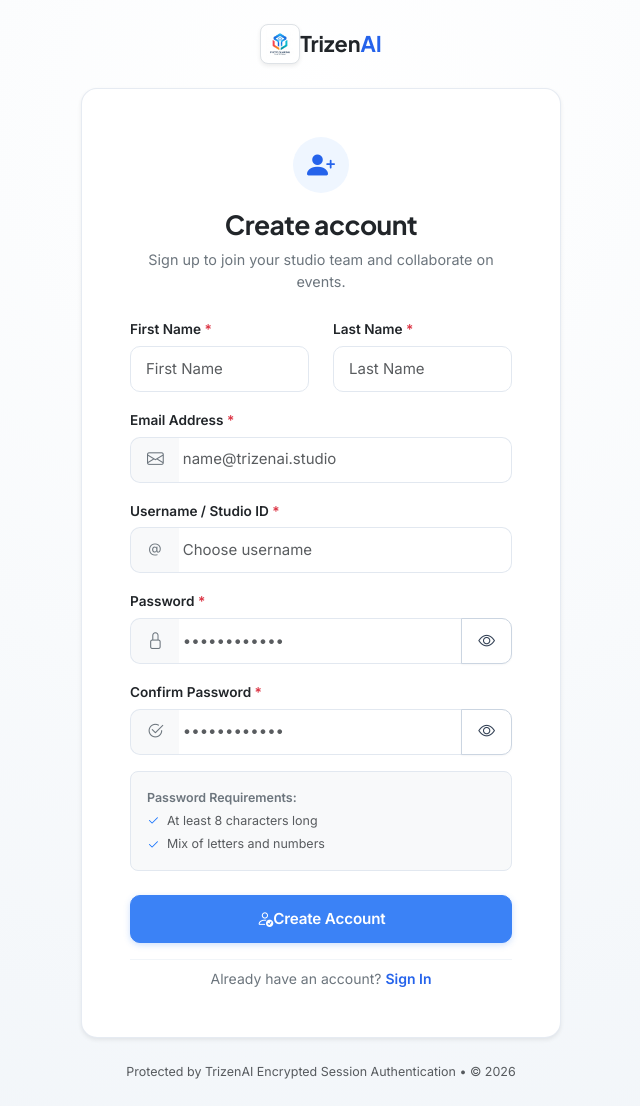
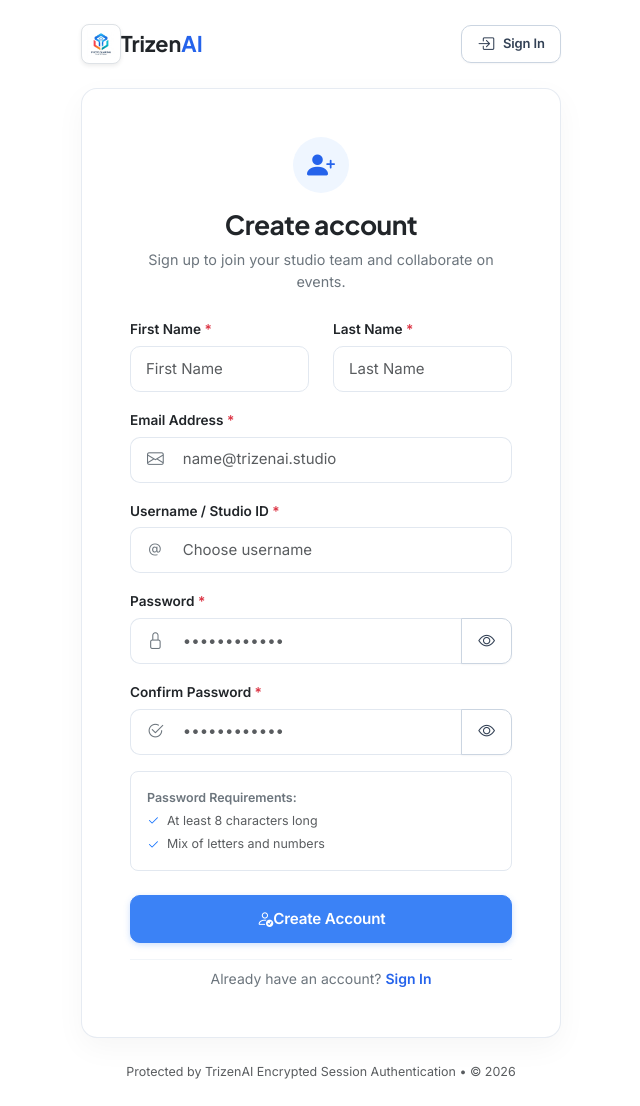
Before and after one commit to karthi11040/trizenai-photo-sharing, a Django app: page /accounts/register/ in a window 1280 px wide. Shown: the whole page, without its empty margins (319-959 px from the left). Run offline with Django 5.2, Linux system fonts and the light colour scheme; parts of the project's set-up code (start-up, migrations or seed data) failed here and were passed over; some libraries are stand-ins or nearby versions.

Commit message:
style(auth): convert all authentication pages to pure white theme

```diff
--- a/templates/accounts/register.html
+++ b/templates/accounts/register.html
@@ -8,11 +8,11 @@
 {% block public_main_class %}p-0 m-0 w-100{% endblock %}
 
 {% block content %}
-<div class="min-vh-100 d-flex flex-column align-items-center justify-content-center p-4 bg-slate-50"
-    style="background: radial-gradient(circle at 50% 10%, #ffffff 0%, #f1f5f9 100%);">
+<div class="min-vh-100 d-flex flex-column align-items-center justify-content-center p-4 bg-white">
 
-    <!-- Top Brand Logo -->
-    <a href="{% url 'home' %}" class="d-flex align-items-center gap-2.5 text-decoration-none mb-4">
+    <!-- Top Navigation & Brand Header -->
+    <div class="w-100 d-flex justify-content-between align-items-center mb-4" style="max-width: 480px;">
+        <a href="{% url 'home' %}" class="d-flex align-items-center gap-2.5 text-decoration-none">
             <div class="d-flex align-items-center justify-content-center bg-white rounded-3 p-1 shadow-sm border"
                 style="width: 40px; height: 40px; border-color: #e2e8f0;">
                 <img src="{% static 'img/logo-icon.png' %}" alt="TrizenAI" width="28" height="28">
@@ -21,10 +21,16 @@
                 style="font-size: 1.35rem; font-family: var(--font-family-display);">Trizen<span
                     style="color: #2563eb;">AI</span></span>
         </a>
+        <a href="{% url 'accounts:login' %}"
+            class="btn btn-sm btn-outline-secondary rounded-pill px-3 py-1.5 fw-semibold d-flex align-items-center gap-1.5"
+            style="font-size: 0.825rem;">
+            <i class="bi bi-box-arrow-in-right"></i> Sign In
+        </a>
+    </div>
 
     <!-- Auth Card -->
-    <div class="card border rounded-4 p-4 p-sm-5 bg-white w-100 shadow-sm"
-        style="max-width: 480px; border-color: #e2e8f0; box-shadow: 0 10px 25px -5px rgba(0, 0, 0, 0.05);">
+    <div class="card border rounded-4 p-4 p-sm-5 bg-white w-100"
+        style="max-width: 480px; border-color: #e2e8f0; box-shadow: 0 10px 30px rgba(0, 0, 0, 0.04);">
 
         <div class="text-center mb-4">
             <div class="d-inline-flex align-items-center justify-content-center rounded-circle mb-3 mx-auto"
@@ -64,7 +70,7 @@
                     </label>
                     <input type="text" name="{{ form.first_name.name }}" id="{{ form.first_name.id_for_label }}"
                         value="{{ form.first_name.value|default:'' }}" placeholder="First Name" autocomplete="given-name"
-                        required class="form-control {% if form.first_name.errors %}is-invalid{% endif %}"
+                        required class="form-control bg-white {% if form.first_name.errors %}is-invalid{% endif %}"
                         style="border-color: #e2e8f0; border-radius: 10px; min-height: 46px; font-size: 0.9375rem;">
                     {% if form.first_name.errors %}
                     <div class="text-danger small mt-1" style="font-size: 0.75rem;">{{ form.first_name.errors|first }}</div>
@@ -77,7 +83,7 @@
                     </label>
                     <input type="text" name="{{ form.last_name.name }}" id="{{ form.last_name.id_for_label }}"
                         value="{{ form.last_name.value|default:'' }}" placeholder="Last Name" autocomplete="family-name"
-                        required class="form-control {% if form.last_name.errors %}is-invalid{% endif %}"
+                        required class="form-control bg-white {% if form.last_name.errors %}is-invalid{% endif %}"
                         style="border-color: #e2e8f0; border-radius: 10px; min-height: 46px; font-size: 0.9375rem;">
                     {% if form.last_name.errors %}
                     <div class="text-danger small mt-1" style="font-size: 0.75rem;">{{ form.last_name.errors|first }}</div>
@@ -92,13 +98,13 @@
                     Email Address <span class="text-danger">*</span>
                 </label>
                 <div class="input-group">
-                    <span class="input-group-text bg-light text-muted border-end-0 px-3"
-                        style="background-color: #f8fafc; border-color: #e2e8f0; border-top-left-radius: 10px; border-bottom-left-radius: 10px;">
+                    <span class="input-group-text bg-white text-muted border-end-0 px-3"
+                        style="border-color: #e2e8f0; border-top-left-radius: 10px; border-bottom-left-radius: 10px;">
                         <i class="bi bi-envelope text-secondary" style="font-size: 1.05rem;"></i>
                     </span>
                     <input type="email" name="{{ form.email.name }}" id="{{ form.email.id_for_label }}"
                         value="{{ form.email.value|default:'' }}" placeholder="name@trizenai.studio" autocomplete="email"
-                        required class="form-control border-start-0 ps-1 {% if form.email.errors %}is-invalid{% endif %}"
+                        required class="form-control border-start-0 ps-1 bg-white {% if form.email.errors %}is-invalid{% endif %}"
                         style="border-color: #e2e8f0; border-top-right-radius: 10px; border-bottom-right-radius: 10px; min-height: 46px; font-size: 0.9375rem;">
                 </div>
                 {% if form.email.errors %}
@@ -115,13 +121,13 @@
                     Username / Studio ID <span class="text-danger">*</span>
                 </label>
                 <div class="input-group">
-                    <span class="input-group-text bg-light text-muted border-end-0 px-3"
-                        style="background-color: #f8fafc; border-color: #e2e8f0; border-top-left-radius: 10px; border-bottom-left-radius: 10px;">
+                    <span class="input-group-text bg-white text-muted border-end-0 px-3"
+                        style="border-color: #e2e8f0; border-top-left-radius: 10px; border-bottom-left-radius: 10px;">
                         <i class="bi bi-at text-secondary" style="font-size: 1.05rem;"></i>
                     </span>
                     <input type="text" name="{{ form.username.name }}" id="{{ form.username.id_for_label }}"
                         value="{{ form.username.value|default:'' }}" placeholder="Choose username" autocomplete="username"
-                        required class="form-control border-start-0 ps-1 {% if form.username.errors %}is-invalid{% endif %}"
+                        required class="form-control border-start-0 ps-1 bg-white {% if form.username.errors %}is-invalid{% endif %}"
                         style="border-color: #e2e8f0; border-top-right-radius: 10px; border-bottom-right-radius: 10px; min-height: 46px; font-size: 0.9375rem;">
                 </div>
                 {% if form.username.errors %}
@@ -138,17 +144,17 @@
                     Password <span class="text-danger">*</span>
                 </label>
                 <div class="input-group">
-                    <span class="input-group-text bg-light text-muted border-end-0 px-3"
-                        style="background-color: #f8fafc; border-color: #e2e8f0; border-top-left-radius: 10px; border-bottom-left-radius: 10px;">
+                    <span class="input-group-text bg-white text-muted border-end-0 px-3"
+                        style="border-color: #e2e8f0; border-top-left-radius: 10px; border-bottom-left-radius: 10px;">
                         <i class="bi bi-lock text-secondary" style="font-size: 1.05rem;"></i>
                     </span>
                     <input type="password" name="{{ form.password.name }}" id="{{ form.password.id_for_label }}"
                         placeholder="••••••••••••" autocomplete="new-password" required
-                        class="form-control border-start-0 border-end-0 px-1 {% if form.password.errors %}is-invalid{% endif %}"
+                        class="form-control border-start-0 border-end-0 px-1 bg-white {% if form.password.errors %}is-invalid{% endif %}"
                         style="border-color: #e2e8f0; min-height: 46px; font-size: 0.9375rem;">
-                    <button class="btn btn-outline-secondary border-start-0 px-3 d-flex align-items-center justify-content-center text-muted"
+                    <button class="btn btn-outline-secondary border-start-0 px-3 d-flex align-items-center justify-content-center text-muted bg-white"
                         type="button" data-password-toggle="{{ form.password.id_for_label }}" aria-label="Show password"
-                        style="border-color: #e2e8f0; background-color: #f8fafc; border-top-right-radius: 10px; border-bottom-right-radius: 10px;">
+                        style="border-color: #e2e8f0; border-top-right-radius: 10px; border-bottom-right-radius: 10px;">
                         <i class="bi bi-eye"></i>
                     </button>
                 </div>
@@ -166,18 +172,18 @@
                     Confirm Password <span class="text-danger">*</span>
                 </label>
                 <div class="input-group">
-                    <span class="input-group-text bg-light text-muted border-end-0 px-3"
-                        style="background-color: #f8fafc; border-color: #e2e8f0; border-top-left-radius: 10px; border-bottom-left-radius: 10px;">
+                    <span class="input-group-text bg-white text-muted border-end-0 px-3"
+                        style="border-color: #e2e8f0; border-top-left-radius: 10px; border-bottom-left-radius: 10px;">
                         <i class="bi bi-check2-circle text-secondary" style="font-size: 1.05rem;"></i>
                     </span>
                     <input type="password" name="{{ form.confirm_password.name }}"
                         id="{{ form.confirm_password.id_for_label }}" placeholder="••••••••••••" autocomplete="new-password"
-                        required class="form-control border-start-0 border-end-0 px-1 {% if form.confirm_password.errors %}is-invalid{% endif %}"
+                        required class="form-control border-start-0 border-end-0 px-1 bg-white {% if form.confirm_password.errors %}is-invalid{% endif %}"
                         style="border-color: #e2e8f0; min-height: 46px; font-size: 0.9375rem;">
-                    <button class="btn btn-outline-secondary border-start-0 px-3 d-flex align-items-center justify-content-center text-muted"
+                    <button class="btn btn-outline-secondary border-start-0 px-3 d-flex align-items-center justify-content-center text-muted bg-white"
                         type="button" data-password-toggle="{{ form.confirm_password.id_for_label }}"
                         aria-label="Show password"
-                        style="border-color: #e2e8f0; background-color: #f8fafc; border-top-right-radius: 10px; border-bottom-right-radius: 10px;">
+                        style="border-color: #e2e8f0; border-top-right-radius: 10px; border-bottom-right-radius: 10px;">
                         <i class="bi bi-eye"></i>
                     </button>
                 </div>
@@ -189,7 +195,7 @@
             </div>
 
             <!-- Requirements Box -->
-            <div class="p-3 mb-4 rounded-3 bg-light border" style="font-size: 0.78rem; border-color: #e2e8f0 !important;">
+            <div class="p-3 mb-4 rounded-3 bg-white border" style="font-size: 0.78rem; border-color: #e2e8f0 !important;">
                 <div class="fw-semibold text-secondary mb-1">Password Requirements:</div>
                 <div class="text-muted d-flex flex-column gap-1">
                     <div><i class="bi bi-check2 text-primary me-1 fw-bold"></i> At least 8 characters long</div>
```
Also changed, not shown: templates/accounts/account_activation.html (+22 -23 lines), templates/accounts/login.html (+11 -12 lines), templates/accounts/password_reset_confirm.html (+36 -26 lines), templates/accounts/password_reset_done.html (+21 -9 lines), templates/accounts/password_reset_form.html (+25 -18 lines). Lines whose indentation alone changed are shown as unchanged.
